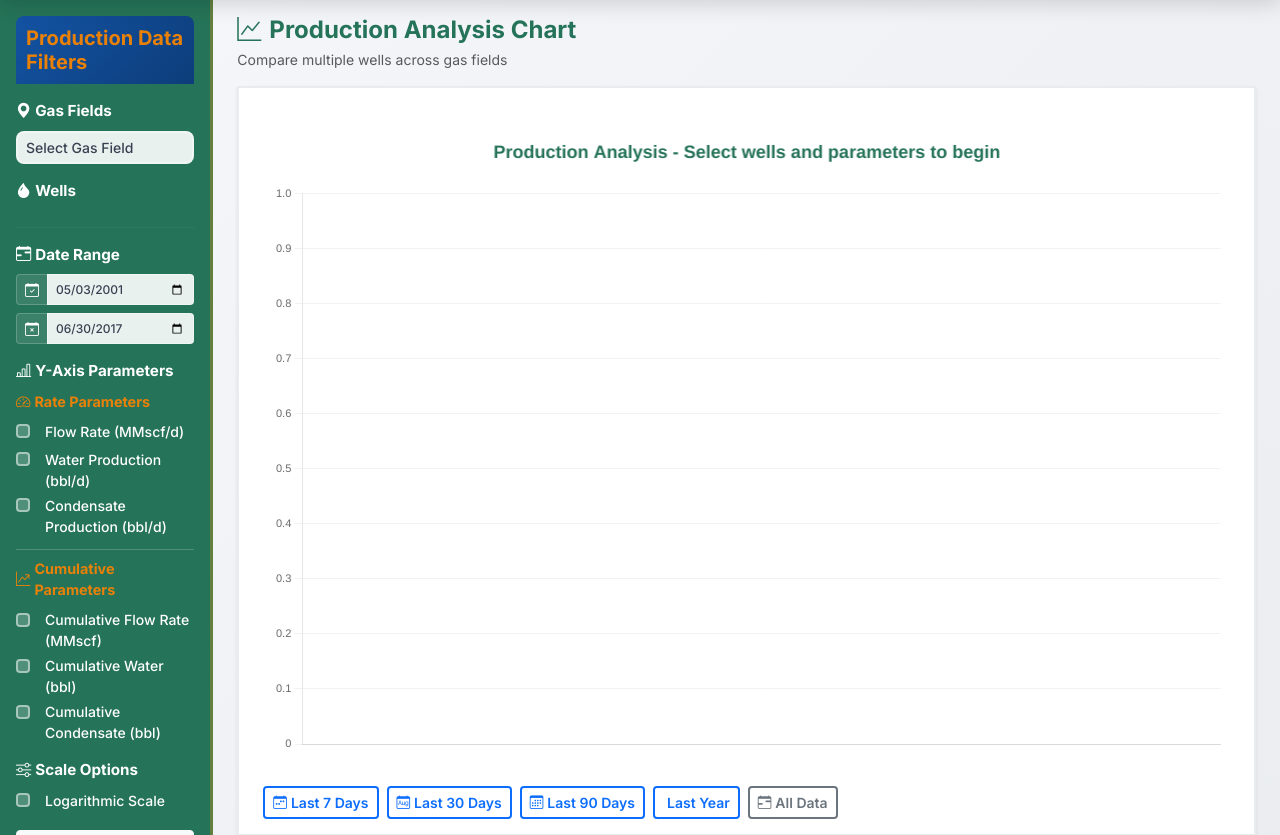
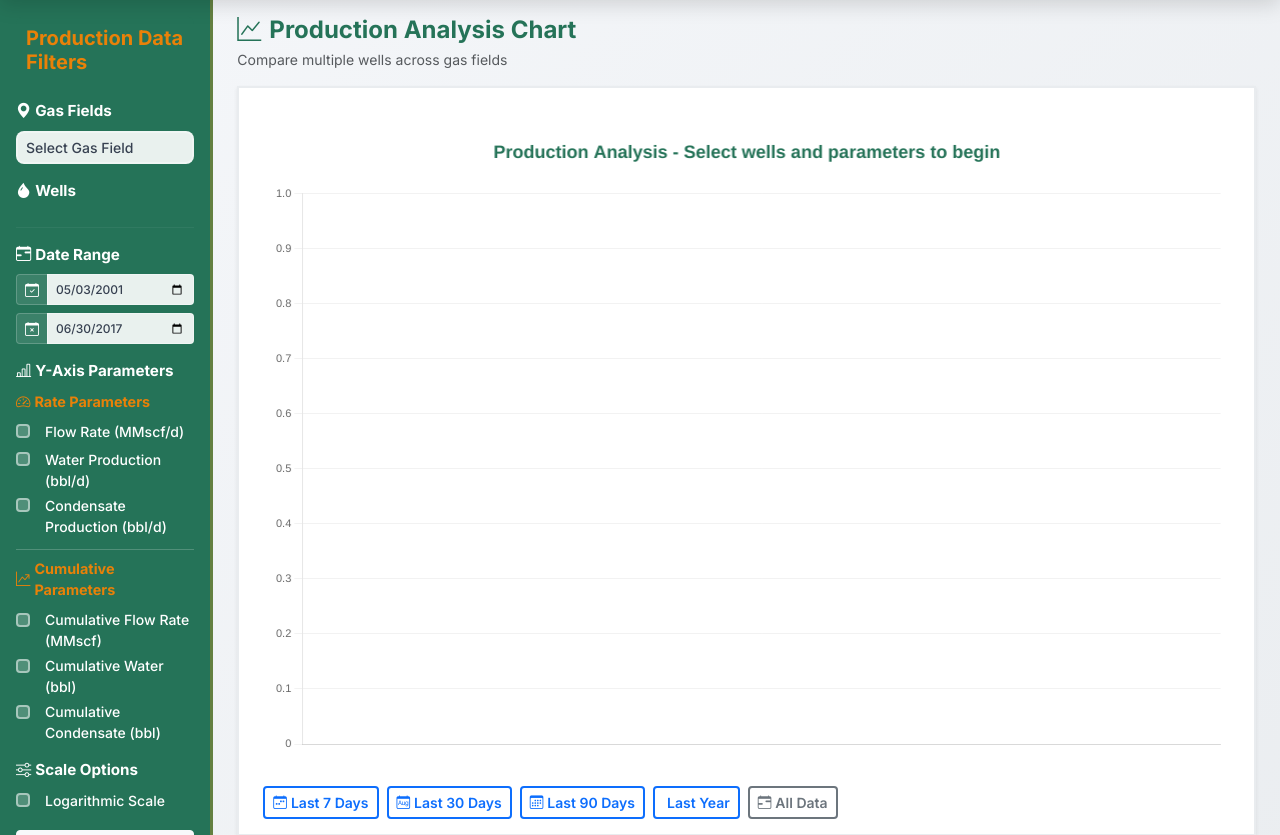
Before and after one commit to Saifur43/PetroViz, a Django app: page /production_graph/ in a window 1280 px wide. Shown: the part 76-911 px from the top of the page. Run offline with Django 5.2, Linux system fonts and the light colour scheme; a user stored in the database is signed in; data comes from the database, SQL or seed files in the repository; some libraries are stand-ins or nearby versions.

Commit message:
updated viz

```diff
--- a/plotter/templates/base.html
+++ b/plotter/templates/base.html
@@ -219,7 +219,7 @@
         }
 
         .card-header {
-            background: linear-gradient(135deg, var(--primary-blue) 0%, #0d3d7a 100%);
+            background: linear-gradient(135deg, var(--primary-green) 0%, #257358 100%);
             color: white;
             border: none;
             padding: 1.25rem 1.5rem;
```
